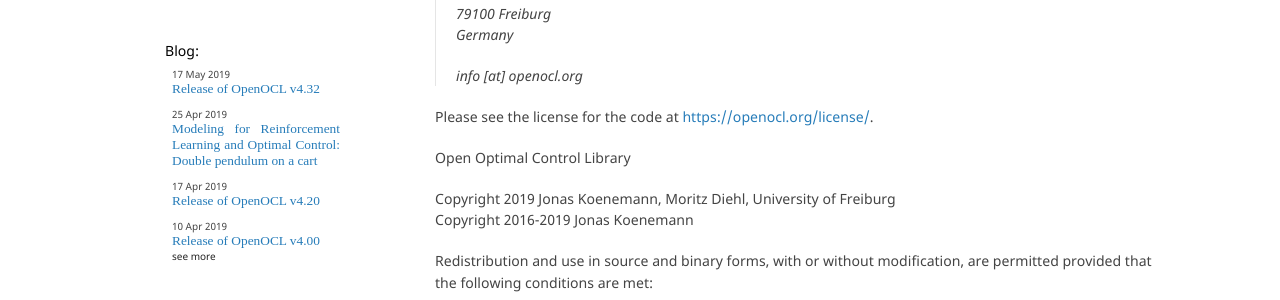
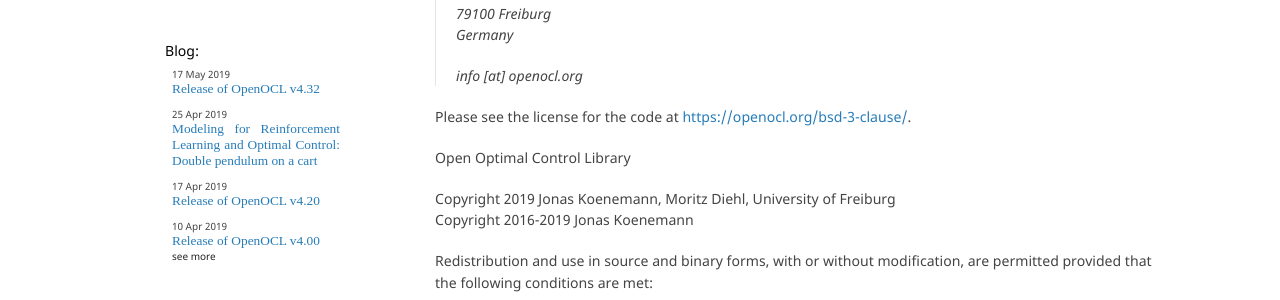
Before and after one commit to OpenOCL/openocl.github.io, a Jekyll site: the page built from legal.md, in a window 1280 px wide and 1180 px high. Shown: the part 218-518 px from the top of the window. Built offline with Jekyll 4.4.1, drawn with Linux system fonts in a browser that asks for light colours; some web fonts are replaced; our own code applies the rules of GitHub Pages for plain Markdown files; some of the changed lines change nothing that is shown.

Commit message:
Update legal.md

```diff
--- a/legal.md
+++ b/legal.md
@@ -1,6 +1,6 @@
 ---
 permalink: /legal_notice/
-last_modified_at: 2019-03-15
+last_modified_at: 2019-05-18
 title: Legal Notice
 ---
 
@@ -15,7 +15,7 @@
 >
 > info [at] openocl.org
 
-Please see the license for the code at [https://openocl.org/license/](https://openocl.org/license/).
+Please see the license for the code at [https://openocl.org/bsd-3-clause/](https://openocl.org/bsd-3-clause/).
 
 Open Optimal Control Library
 
```
